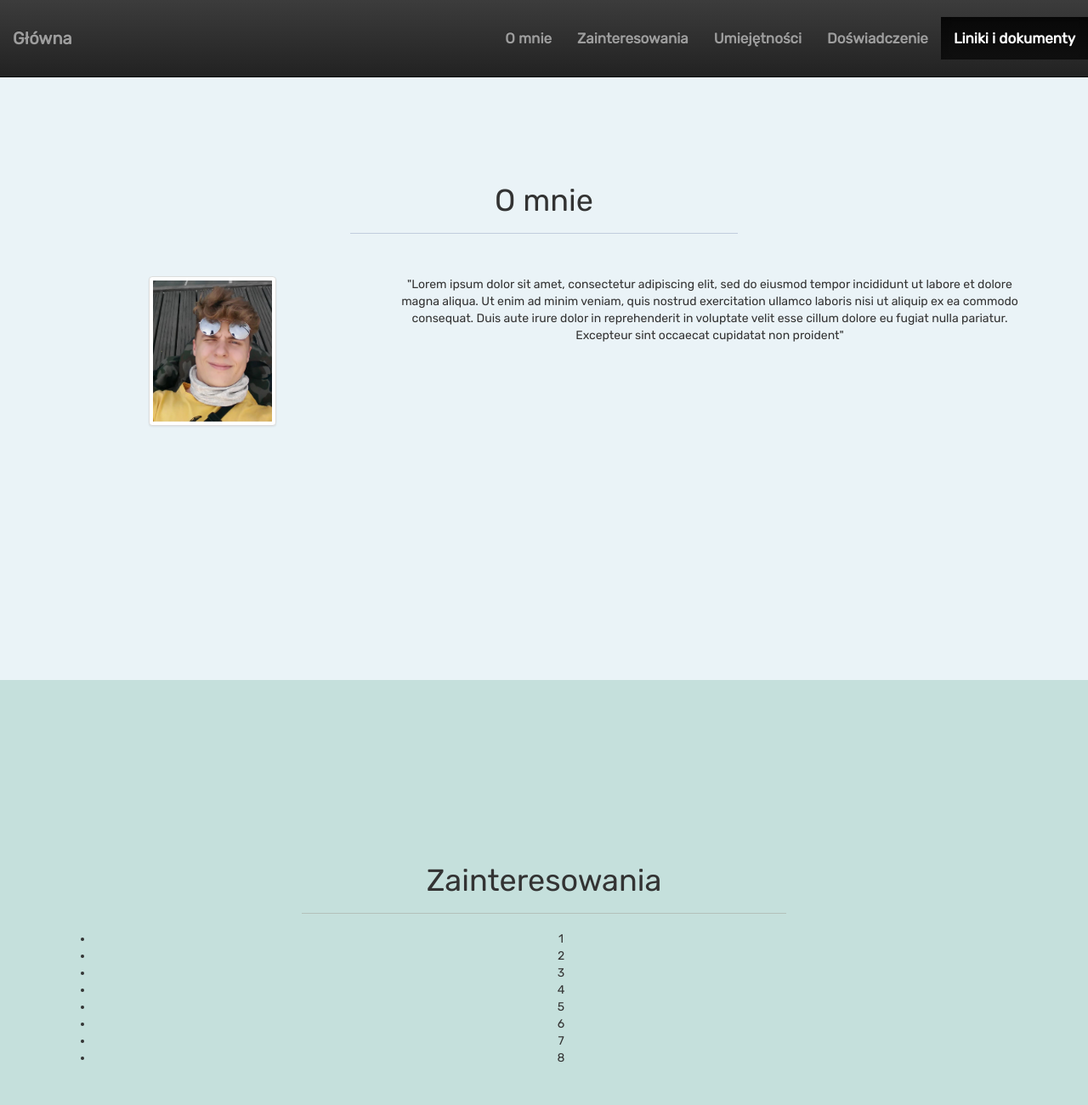
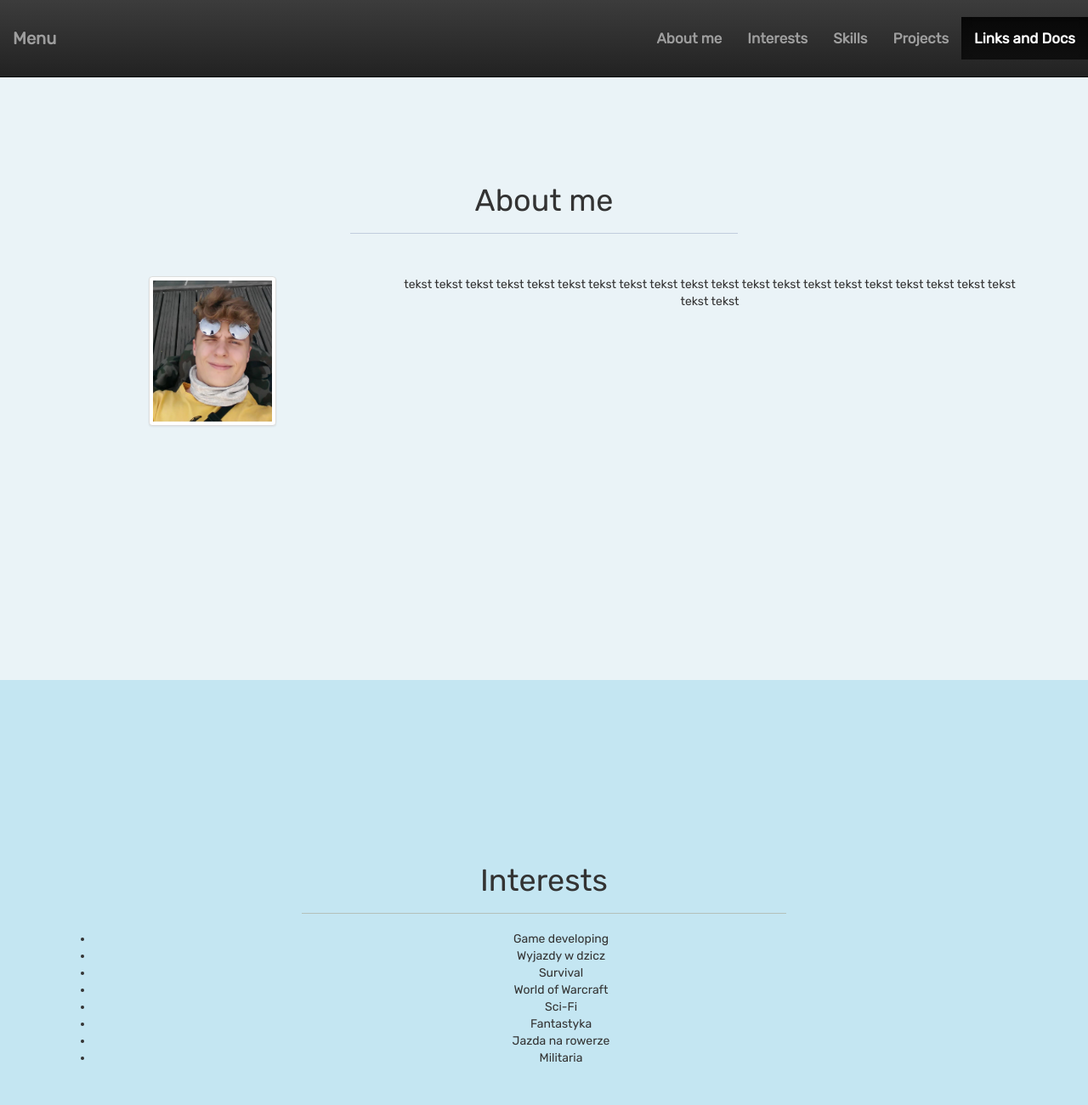
Before and after one commit to Ranhadum/Portfolio, a plain HTML site: page index.html in a window 1280 px wide. Shown: the top 1300 px of the page at 85% size. Drawn offline with nearby package versions, Linux system fonts and the light colour scheme.

Commit message:
Color Change and lang
Color Change

```diff
--- a/css/scroll.css
+++ b/css/scroll.css
@@ -41,7 +41,7 @@ html {
     height:100%;
 }
 .int-section {
-    background-color: #c5e0dc;
+    background-color: #c4e6f2;
     height:100%;
     text-align:center;
 }
@@ -51,7 +51,7 @@ html {
     text-align:center;
 }
 .exp-section {
-    background-color: #c5e0dc;
+    background-color: #c4e6f2;
     height:100%;
     text-align:center;
 
--- a/index.html
+++ b/index.html
@@ -36,29 +36,29 @@
                         <span class="icon-bar"></span>
                         <span class="icon-bar"></span>
                     </button>
-                    <a class="navbar-brand page-scroll" href="#scn1">Główna</a>
+                    <a class="navbar-brand page-scroll" href="#scn1">Menu</a>
                 </div>
                 <div class="collapse navbar-collapse navbarcollapse">
                     <ul class="nav navbar-nav navbar-right">
                         <li class="active">
-                            <a href="#scn1" class="page-scroll hidden-xs">O mnie</a>
-                            <a href="#scn1" class="page-scroll visible-xs" data-toggle="collapse" data-target=".navbar-collapse">O mnie</a>
+                            <a href="#scn1" class="page-scroll hidden-xs">About me</a>
+                            <a href="#scn1" class="page-scroll visible-xs" data-toggle="collapse" data-target=".navbar-collapse">About me</a>
                         </li>
                         <li>
-                            <a href="#scn2" class="page-scroll hidden-xs">Zainteresowania</a>
-                            <a href="#scn2" class="page-scroll visible-xs" data-toggle="collapse" data-target=".navbar-collapse">Zainteresowania</a>
+                            <a href="#scn2" class="page-scroll hidden-xs">Interests</a>
+                            <a href="#scn2" class="page-scroll visible-xs" data-toggle="collapse" data-target=".navbar-collapse">Interests</a>
                         </li>
                         <li>
-                            <a href="#scn3" class="page-scroll hidden-xs">Umiejętności</a>
-                            <a href="#scn3" class="page-scroll visible-xs" data-toggle="collapse" data-target=".navbar-collapse">Umiejętności</a>
+                            <a href="#scn3" class="page-scroll hidden-xs">Skills</a>
+                            <a href="#scn3" class="page-scroll visible-xs" data-toggle="collapse" data-target=".navbar-collapse">Skills</a>
                         </li>
                         <li>
-                            <a href="#scn4" class="page-scroll hidden-xs">Doświadczenie</a>
-                            <a href="#scn4" class="page-scroll visible-xs" data-toggle="collapse" data-target=".navbar-collapse">Doświadczenie</a>
+                            <a href="#scn4" class="page-scroll hidden-xs">Projects</a>
+                            <a href="#scn4" class="page-scroll visible-xs" data-toggle="collapse" data-target=".navbar-collapse">Projects</a>
                         </li>
                         <li>
-                            <a href="#scn5" class="page-scroll hidden-xs">Liniki i dokumenty</a>
-                            <a href="#scn5" class="page-scroll visible-xs" data-toggle="collapse" data-target=".navbar-collapse">Liniki i dokumenty</a>
+                            <a href="#scn5" class="page-scroll hidden-xs">Links and Docs</a>
+                            <a href="#scn5" class="page-scroll visible-xs" data-toggle="collapse" data-target=".navbar-collapse">Links and Docs</a>
                         </li>
                     </ul>
                 </div>
@@ -69,14 +69,14 @@
                 <div class="row">
                     <div class="col-xs-12 itemz">
                         <div class="page-header page-header1">
-                            <h1>O mnie</h1>
+                            <h1>About me</h1>
                         </div>
                         <div class="row about-me">
                           <div class="col-sm-4">
                                 <img class="img-thumbnail" src="imgsrc.jpg" width="150">
                           </div>
                           <div class="col-sm-8 about-me-info">
-                                <p>"Lorem ipsum dolor sit amet, consectetur adipiscing elit, sed do eiusmod tempor incididunt ut labore et dolore magna aliqua. Ut enim ad minim veniam, quis nostrud exercitation ullamco laboris nisi ut aliquip ex ea commodo consequat. Duis aute irure dolor in reprehenderit in voluptate velit esse cillum dolore eu fugiat nulla pariatur. Excepteur sint occaecat cupidatat non proident"</p>
+                                <p>tekst tekst tekst tekst tekst tekst tekst tekst tekst tekst tekst tekst tekst tekst tekst tekst tekst tekst tekst tekst tekst tekst</p>
                           </div>
                         </div>
                     </div>
@@ -88,19 +88,19 @@
                 <div class="row">
                     <div class="col-xs-12 itemz">
                         <div class="page-header page-header2">
-                            <h1>Zainteresowania</h1>
+                            <h1>Interests</h1>
                         </div>
                         <div class="row">
                           <div class="col-xs-12">
                                 <ul>
-                                    <li>1</li>
-                                    <li>2</li>
-                                    <li>3</li>
-                                    <li>4</li>
-                                    <li>5</li>
-                                    <li>6</li>
-                                    <li>7</li>
-                                    <li>8</li>
+                                    <li>Game developing</li>
+                                    <li>Wyjazdy w dzicz</li>
+                                    <li>Survival</li>
+                                    <li>World of Warcraft</li>
+                                    <li>Sci-Fi</li>
+                                    <li>Fantastyka</li>
+                                    <li>Jazda na rowerze</li>
+                                    <li>Militaria</li>
                                 </ul>
                           </div>
                         </div>
@@ -113,13 +113,13 @@
                 <div class="row">
                     <div class="col-xs-12 itemz">
                         <div class="page-header page-header1">
-                            <h1>Umiejętności</h1>
+                            <h1>Skills</h1>
                         </div>
                         <div class="row">
                             <div class="col-xs-12">
                               <div class="progress">
-                                <div class="progress-bar progress-bar-custom" role="progressbar" aria-valuenow="100" aria-valuemin="0" aria-valuemax="100" style="width: 100%;">
-                                        100%
+                                <div class="progress-bar progress-bar-custom" role="progressbar" aria-valuenow="20" aria-valuemin="0" aria-valuemax="100" style="width: 20%;">
+                                        20%
                                 </div>
                                 </div>
                                 <div class="progress">
@@ -148,7 +148,7 @@
                 <div class="row">
                     <div class="col-xs-12 itemz">
                         <div class="page-header page-header2">
-                            <h1>Doświadczenie</h1>
+                            <h1>Projects</h1>
                         </div>
                     </div>
                 </div>
@@ -159,7 +159,7 @@
                 <div class="row">
                     <div class="col-xs-12 itemz">
                         <div class="page-header page-header1">
-                            <h1>Linki, dokumenty</h1>
+                            <h1>Links and Docs</h1>
                         </div>
                     </div>
                 </div>
@@ -169,7 +169,7 @@
             <div class="container">
                 <div class="row">
                     <div class="col-xs-12">
-                        Copyright © Michał Szczepaniak 2016
+                        Copyright © Michał Szczepaniak
                     </div>
                 </div>
             </div>
```
Also changed, not shown: Stronav3/index.html (+9 -9 lines).
